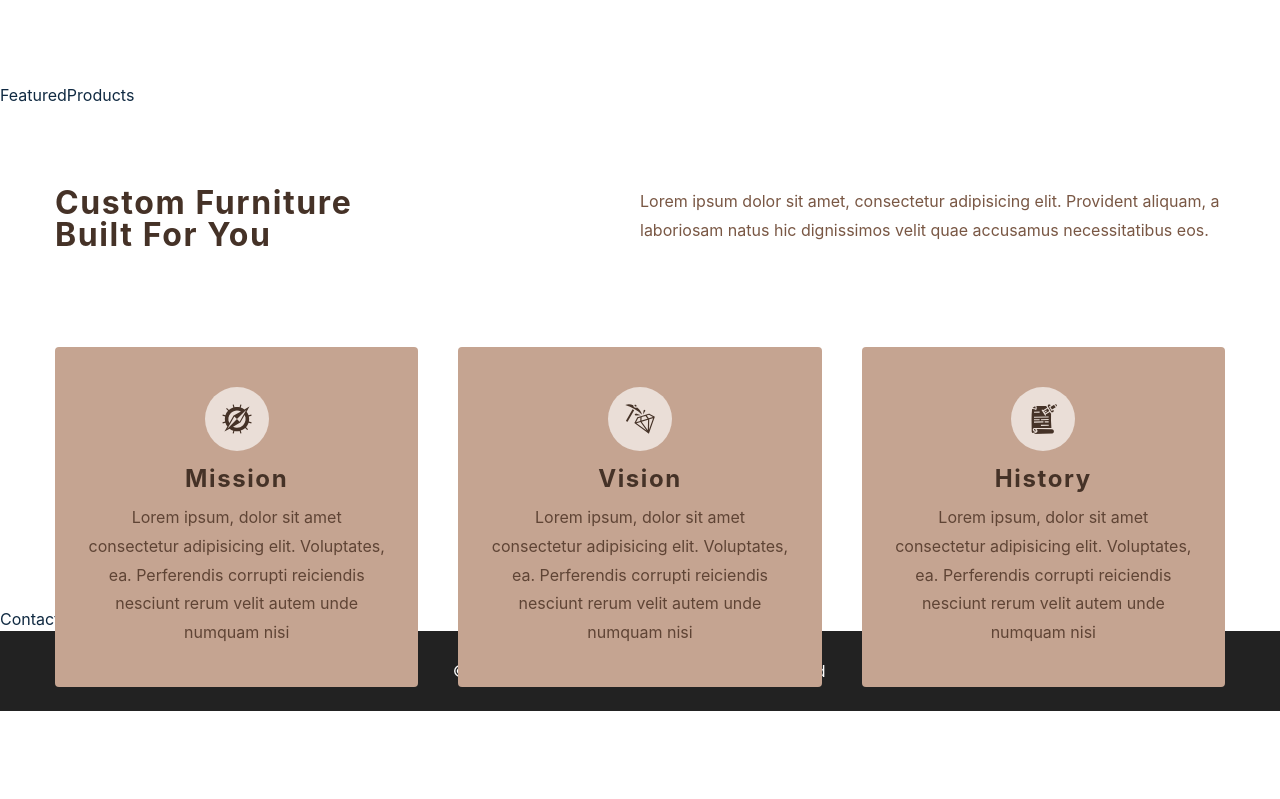
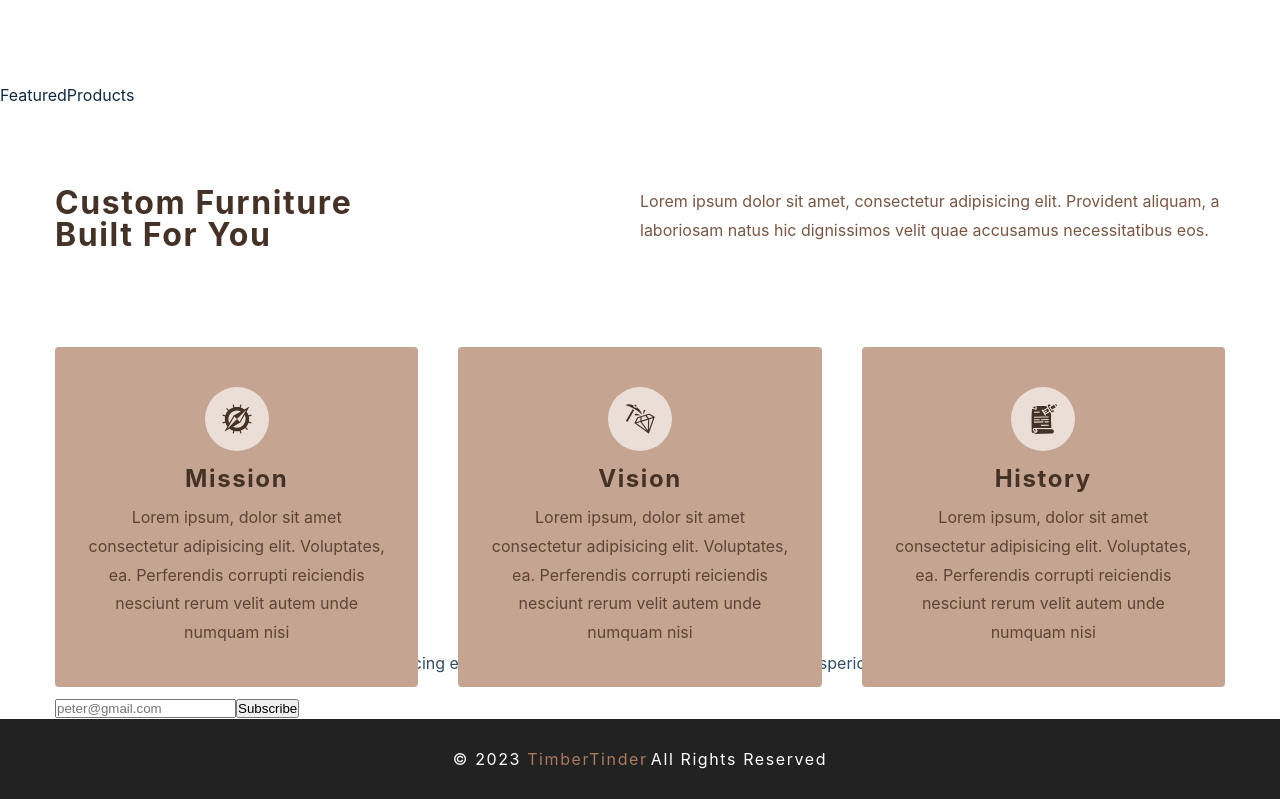
Before and after one commit to UsamaBhakrani/Ecommerce-React, a React app: page / in a window 1280 px wide. Shown: the part 717-1516 px from the top of the page. Before the commit the page ends 1428 px from the top, so only its background shows below. Built offline with nearby package versions, Linux system fonts and the light colour scheme; the HTML template or start-up script is replaced by a standard one.

Commit message:
seeting up contact form

```diff
--- a/src/components/Contact.jsx
+++ b/src/components/Contact.jsx
@@ -1,9 +1,32 @@
-import React from 'react'
+import { styled } from "styled-components";
 
 const Contact = () => {
   return (
-    <div>Contact</div>
-  )
-}
+    <Wrapper>
+      <div className="section-center">
+        <h3>Join our NewsLetter</h3>
+        <div className="content">
+          <p>
+            Lorem ipsum dolor sit amet, consectetur adipisicing elit. Ipsam
+            provident illo perferendis esse nobis asperiores maiores sequi
+            deleniti aut debitis!
+          </p>
+          <form className="contact-form">
+            <input
+              type="email"
+              className="form-input"
+              placeholder="peter@gmail.com"
+            />
+            <button type="submit" className="submit-btn">
+              Subscribe
+            </button>
+          </form>
+        </div>
+      </div>
+    </Wrapper>
+  );
+};
 
-export default Contact
+const Wrapper = styled.section``;
+
+export default Contact;
```
